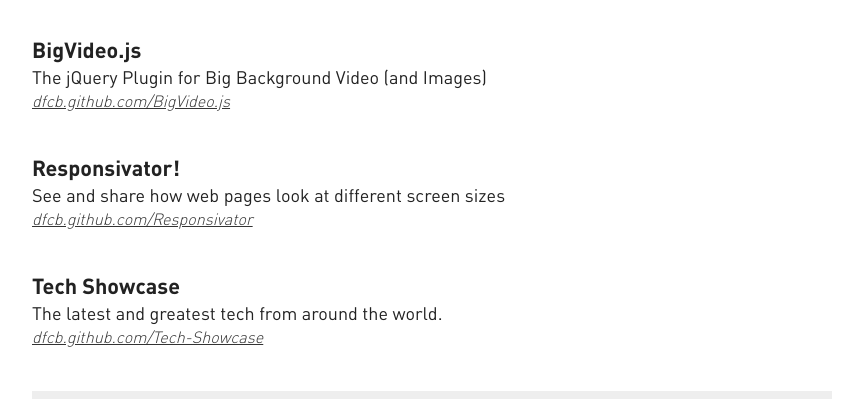
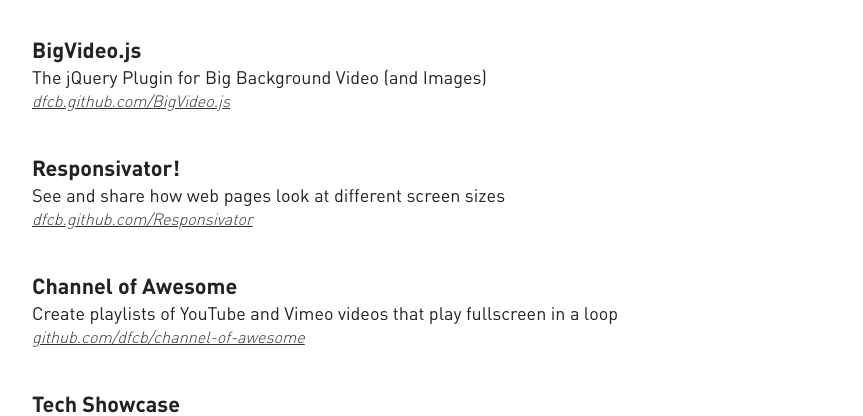
Before and after one commit to cyrke/dfcb.github.com, a plain HTML site: page index.html in a window 1280 px wide. Shown: the part 229-645 px from the top of the page, without its empty margins (208-1071 px from the left). Drawn offline with Linux system fonts and the light colour scheme.

Commit message:
add channel of awesome

```diff
--- a/index.html
+++ b/index.html
@@ -43,6 +43,12 @@
 				<h3>Responsivator!</h3>
 				<p>See and share how web pages look at different screen sizes</p>
 				<a href="http://dfcb.github.com/Responsivator/" target="_blank" class="repo-link">dfcb.github.com/Responsivator</a>
+			</article>
+
+			<article>
+				<h3>Channel of Awesome</h3>
+				<p>Create playlists of YouTube and Vimeo videos that play fullscreen in a loop</p>
+				<a href="https://github.com/dfcb/channel-of-awesome#readme" target="_blank" class="repo-link">github.com/dfcb/channel-of-awesome</a>
 			</article>
 
 			<article>
```
